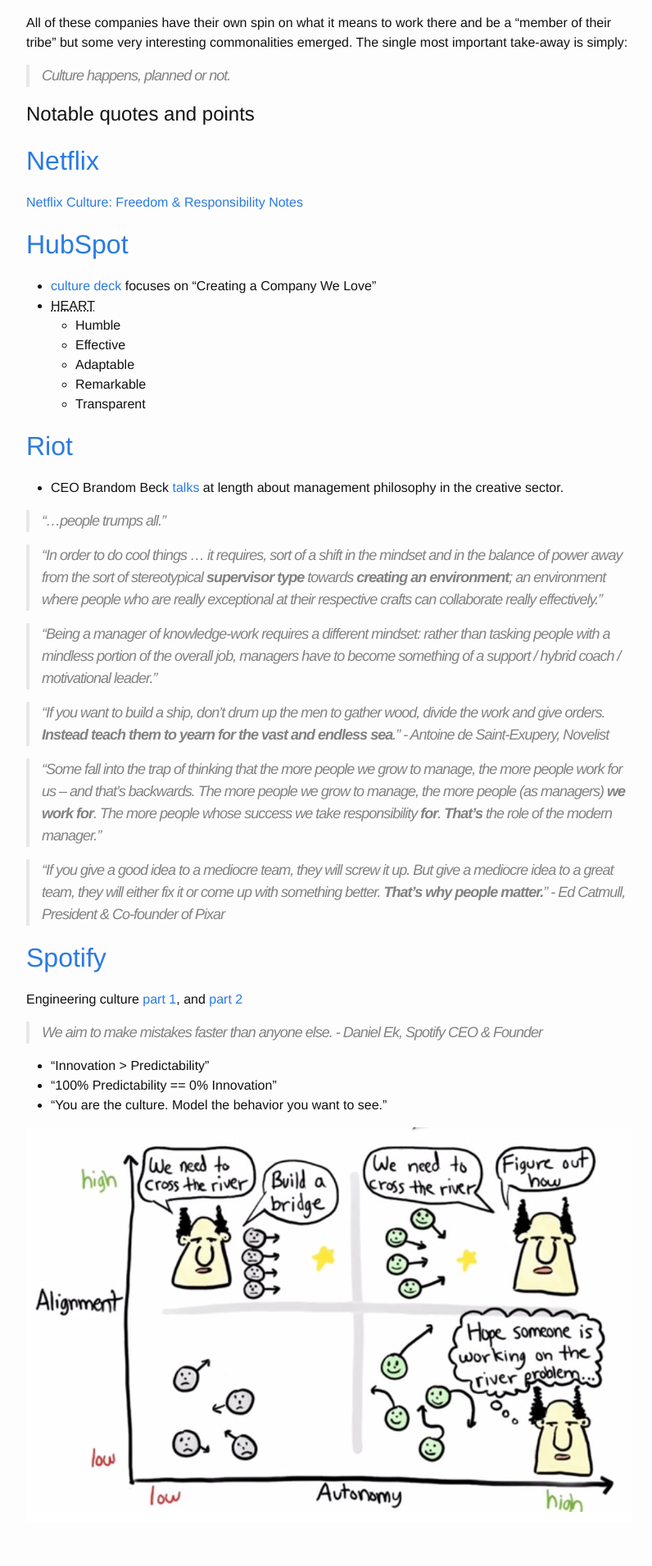
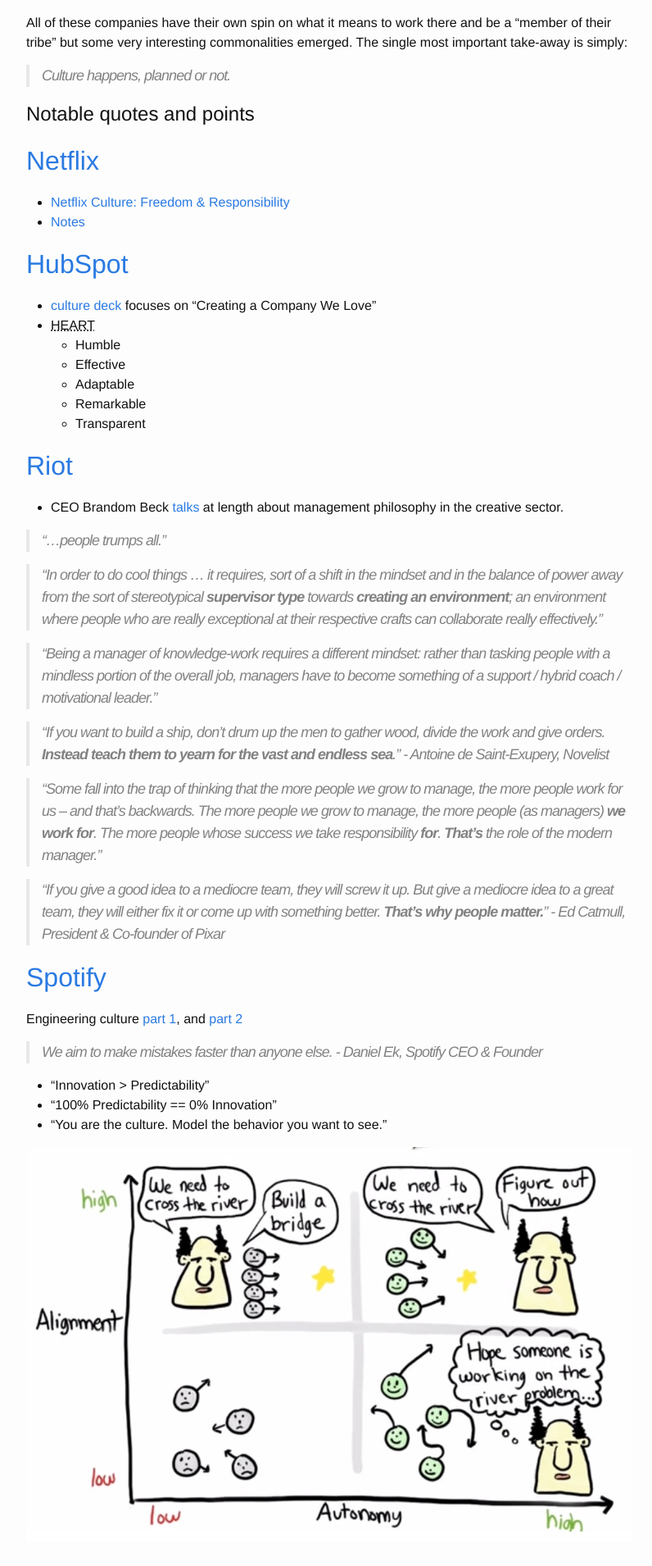
Before and after one commit to puzzfuzz/puzzfuzz.github.io, a Jekyll site: the page built from _posts/2015-02-24-management-material.md, in a window 1280 px wide. Shown: the part 517-2427 px from the top of the page at 82% size, without its empty margins (238-1034 px from the left). Built offline with Jekyll 4.4.1, drawn with Linux system fonts in a browser that asks for light colours.

Commit message:
formatting

```diff
--- a/_posts/2015-02-24-management-material.md
+++ b/_posts/2015-02-24-management-material.md
@@ -23,8 +23,8 @@ All of these companies have their own spin on what it means to work there and be
 #Notable quotes and points
 
 ##[Netflix][netflix_corp]
-[Netflix Culture: Freedom & Responsibility][netflix_deck]
-[Notes][netflix_post]
+- [Netflix Culture: Freedom & Responsibility][netflix_deck]
+- [Notes][netflix_post]
 
 
 ##[HubSpot][hubspot_corp]
```
